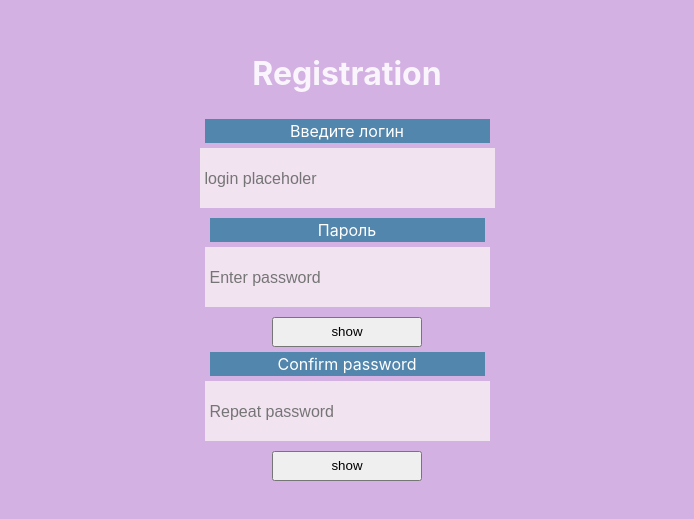
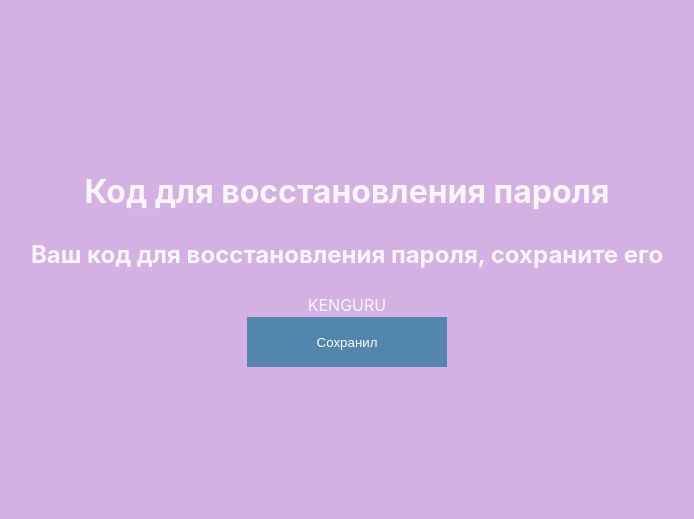
Before and after one commit to AlekseiSamoilov/learn-2-cards, a React (Vite) app in the folder frontend/: page / in a window 1280 px wide. Shown: the part 143-662 px from the top of the page, without its empty margins (293-987 px from the left). Built offline with nearby package versions, Linux system fonts and the light colour scheme.

Commit message:
feat: created Button component

```diff
--- a/frontend/src/App.tsx
+++ b/frontend/src/App.tsx
@@ -1,11 +1,13 @@
 import './App.css'
 import Input from './components/input/Input'
+import RecoveryCodePage from './components/recovery-code-page/RecoveryCodePage'
 import RegistrationPage from './components/registration-page/RegistrationPage'
 
 function App() {
   return (
     <>
-      <RegistrationPage />
+      {/* <RegistrationPage /> */}
+      <RecoveryCodePage />
     </>
   )
 }
--- /dev/null
+++ b/frontend/src/components/button/Button.tsx
@@ -0,0 +1,16 @@
+import React from 'react'
+import styles from './button.module.css'
+
+export interface IButtonProps {
+    text?: string;
+    onClick?: (e: React.FormEvent) => void
+}
+const Button: React.FC<IButtonProps> = ({ text }) => {
+    return (
+        <div>
+            <button className={styles.button}>{text}</button>
+        </div >
+    )
+}
+
+export default Button
--- /dev/null
+++ b/frontend/src/components/button/button.module.css
@@ -0,0 +1,11 @@
+.button {
+    border: none;
+    background-color: rgba(83, 134, 172, 1);
+    width: 200px;
+    height: 50px;
+    color: white;
+}
+
+.button:active {
+    background-color: blue;
+}
--- a/frontend/src/components/input/Input.tsx
+++ b/frontend/src/components/input/Input.tsx
@@ -89,7 +89,7 @@ const Input: React.FC<IInputProps> = ({
                         initial={{ y: -20, opacity: 0 }}
                         animate={{ y: 0, opacity: 1 }}
                         exit={{ y: -20, opacity: 0 }}
-                        transition={{ duration: 0.5, type: 'spring', bounce: 0.5 }}
+                        transition={{ duration: 0.4, type: 'spring', bounce: 0.5 }}
                     >{localError || error}
                     </motion.span>
                 )}
--- a/frontend/src/components/input/input.module.css
+++ b/frontend/src/components/input/input.module.css
@@ -1,8 +1,7 @@
 .container {
     display: flex;
     flex-direction: column;
-    gap: 5px;
-    margin-bottom: 10px;
+    gap: 8px;
     color: #ffffff;
     width: 100%;
     align-items: center;
@@ -12,8 +11,8 @@
     text-align: start;
     font-size: 16px;
     background-color: rgba(83, 134, 172, 1);
-    width: 100%;
     text-align: center;
+    /* padding: 0 10px; */
     width: 100%;
 }
 
@@ -21,12 +20,12 @@
     border: none;
     margin: 0;
     padding: 0;
-    /* border-radius: 10px; */
     height: 50px;
-    width: 100%;
+    /* width: 100%; */
     font-size: 20px;
     background-color: #fff8f8b3;
     padding: 5px;
+    color: rgba(83, 134, 172, 1);
 }
 
 .input::placeholder {
@@ -39,9 +38,12 @@
 }
 
 .errorMessage {
-    padding: 5px ;
+    padding: 0 5px ;
     font-size: 10px;
     color: #ffffff;
     background-color: red;
-    /* border-radius: 10px; */
 }
+
+.input::placeholder {
+    font-size: 12px;
+}
--- a/frontend/src/components/password-input/PasswordInput.tsx
+++ b/frontend/src/components/password-input/PasswordInput.tsx
@@ -46,7 +46,7 @@ const PasswordInput: React.FC<IPasswordInputProps> = ({
                 className={styles.toggle_button}
                 onClick={() => setShowPassword(!showPassword)}
             >
-                {showPassword ? 'hide' : 'show'}</button>
+                {showPassword ? 'Спрятать' : 'Показать'}</button>
         </div>
     )
 }
--- a/frontend/src/components/password-input/passwordInput.module.css
+++ b/frontend/src/components/password-input/passwordInput.module.css
@@ -3,10 +3,18 @@
     justify-content: center;
     align-items: center;
     flex-direction: column;
-    margin: 5px;
+    gap: 10px;
+    position: relative;
 }
 
 .toggle_button {
     width: 150px;
     height: 30px;
+    background-color: rgba(83, 134, 172, 1);
+    border: none;
+    color: white;
 }
+
+.toggle_button:hover {
+    background-color: blueviolet;
+}
--- /dev/null
+++ b/frontend/src/components/recovery-code-page/RecoveryCodePage.tsx
@@ -0,0 +1,17 @@
+import React from 'react'
+import styles from './recovery-code-mage.module.css'
+import Button from '../button/Button'
+
+const RecoveryCodePage = () => {
+    return (
+        <div className={styles.container}>
+            <h1 className={styles.title}>Код для восстановления пароля</h1>
+            <h2 className={styles.sub_title}>Ваш код для восстановления
+                пароля, сохраните его</h2>
+            <div className={styles.code_display}>KENGURU</div>
+            <Button text='Сохранил' />
+        </div>
+    )
+}
+
+export default RecoveryCodePage
--- a/frontend/src/components/registration-page/RegistrationPage.tsx
+++ b/frontend/src/components/registration-page/RegistrationPage.tsx
@@ -1,6 +1,8 @@
 import React, { useState } from 'react'
 import Input from '../input/Input'
 import PasswordInput from '../password-input/PasswordInput';
+import styles from './registration-page.module.css'
+import Button from '../button/Button';
 
 export default function RegistrationPage() {
 
@@ -26,13 +28,13 @@ export default function RegistrationPage() {
 
 
     return (
-        <div>
-            <h1>Registration</h1>
+        <div className={styles.container}>
+            <h1 className={styles.title}>Регистрация</h1>
             <Input
                 onChange={(e) => setLogin(e.target.value)}
                 value={login}
                 title='Введите логин'
-                placeholder='login placeholer'
+                placeholder='Введите логин, от 4 до 10 символов'
                 validationRules={loginRules}
                 required
             />
@@ -40,16 +42,17 @@ export default function RegistrationPage() {
                 title='Пароль'
                 value={password}
                 onChange={(e) => setPassword(e.target.value)}
-                placeholder='Enter password'
+                placeholder='Введите пароль, от 6 до 10 символов'
             />
             <PasswordInput
-                title='Confirm password'
+                title='Введите пароль еще раз'
                 value={confirmPassword}
                 onChange={(e) => setConfirmPassword(e.target.value)}
-                placeholder='Repeat password'
+                placeholder='Повторите введенный пароль'
                 confirm
                 compareWith={password}
             />
+            <Button onClick={handleSubmit} text='Далее' />
         </div>
     )
 }
--- /dev/null
+++ b/frontend/src/components/registration-page/registration-page.module.css
@@ -0,0 +1,12 @@
+.container {
+    display: flex;
+    flex-direction: column;
+    gap: 10px;
+    width: 100%;
+    align-items: center;
+}
+
+.title {
+    background-color: rgba(83, 134, 172, 1);
+    padding: 5px;
+}
--- a/frontend/src/index.css
+++ b/frontend/src/index.css
@@ -5,6 +5,7 @@
   color-scheme: light dark;
   color: rgba(255, 255, 255, 0.87);
   background-color: #d3b2e3;
+
 
   font-synthesis: none;
   text-rendering: optimizeLegibility;
@@ -18,4 +19,8 @@ body {
   place-items: center;
   min-width: 320px;
   min-height: 100vh;
+  display: flex;
+  flex-direction: column;
+  justify-content: center;
+  align-items: center;
 }
```
Also changed, not shown: frontend/src/components/recovery-code-page/recovery-code-mage.module.css (added).
